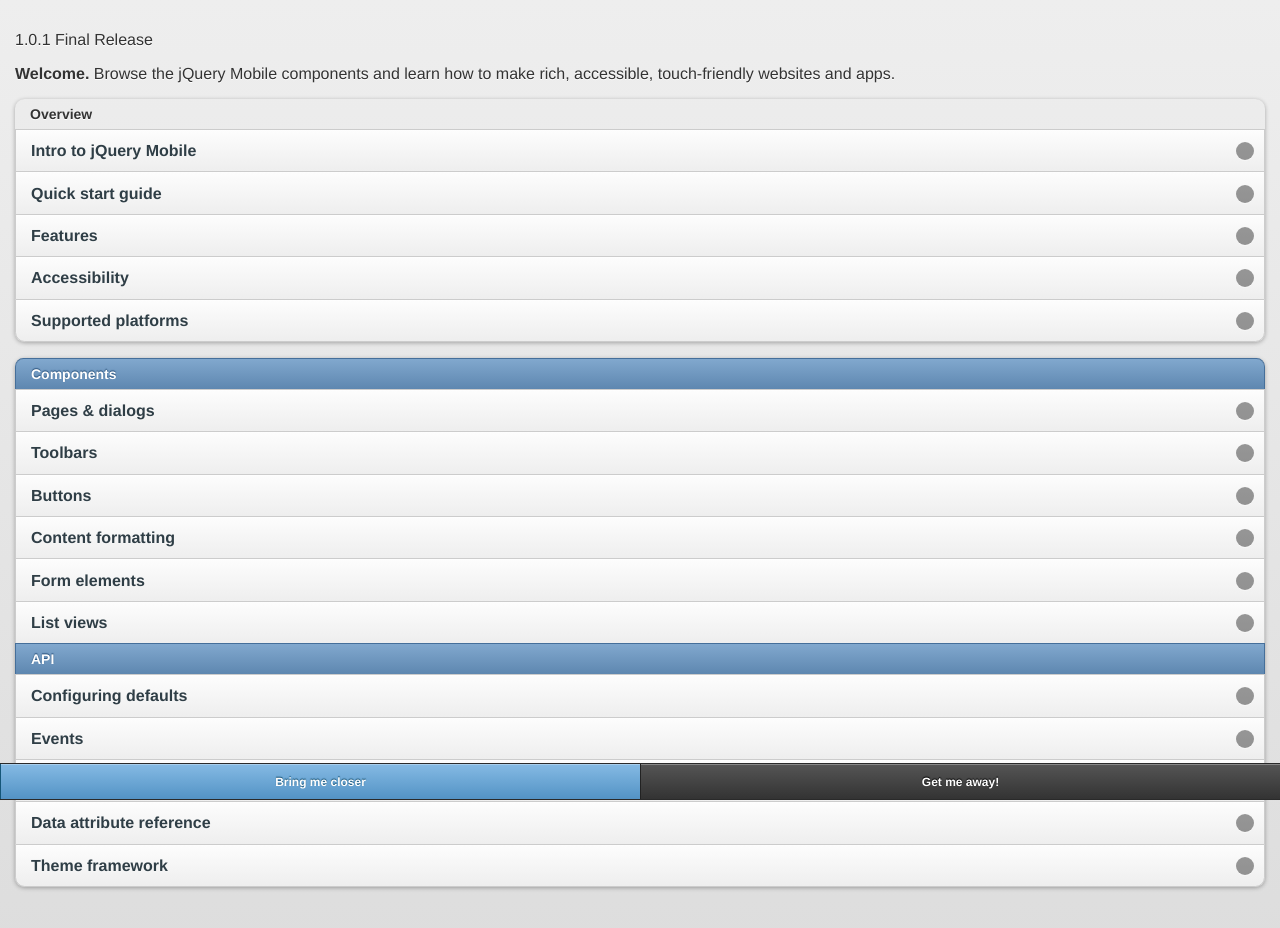
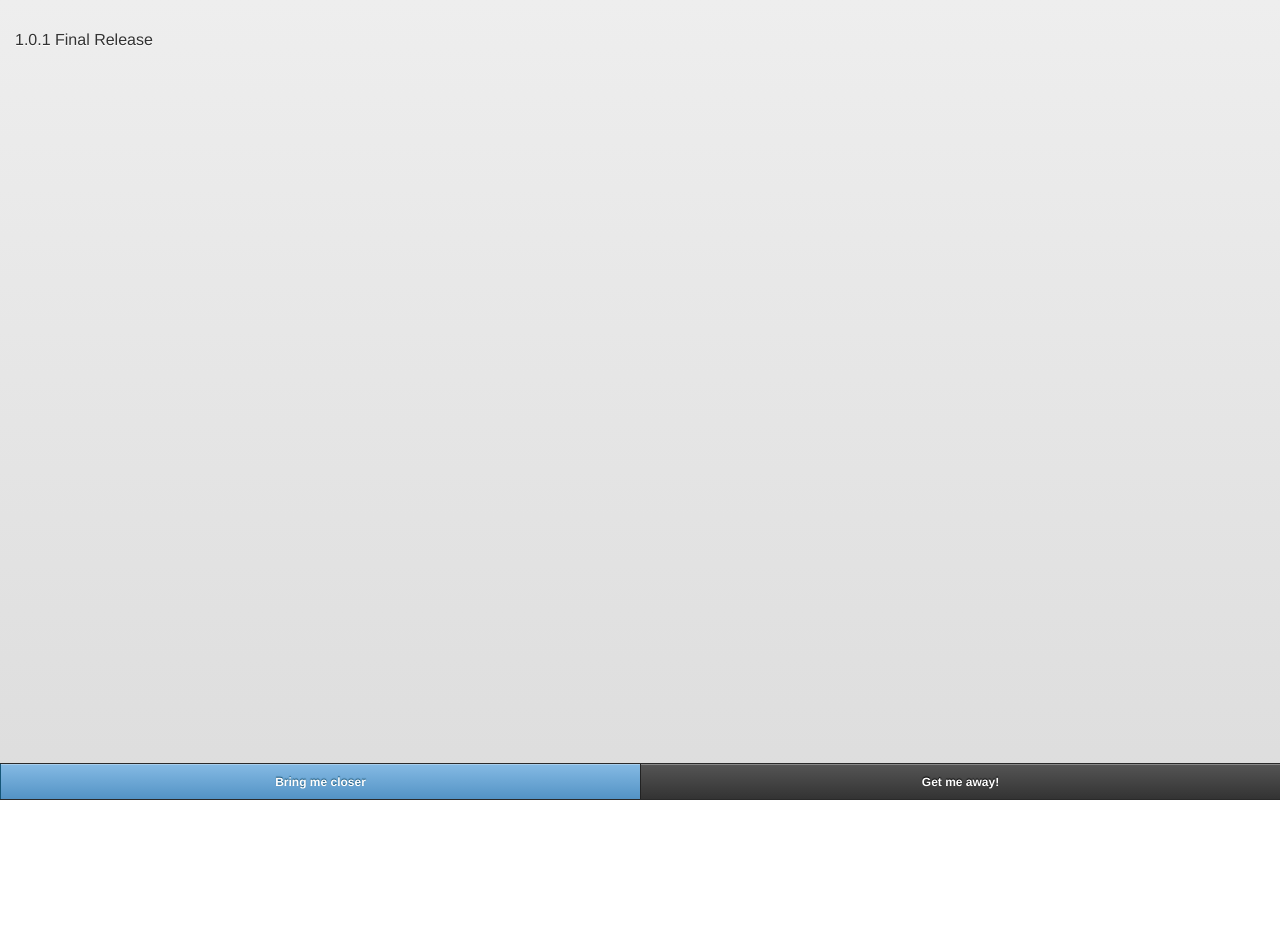
Before and after one commit to loleg/tower-track-ch, a plain HTML site: page index.html in a window 1280 px wide. After the commit the page ends 800 px from the top, so only its background shows below. Drawn offline with Linux system fonts and the light colour scheme.

```diff
--- a/index.html
+++ b/index.html
@@ -15,46 +15,6 @@
 		<p id="jqm-version">1.0.1 Final Release</p>
 
 
-		<div class="content-secondary">
-
-			<p class="intro"><strong>Welcome.</strong> Browse the jQuery Mobile components and learn how to make rich, accessible, touch-friendly websites and apps.</p>
-
-			<ul data-role="listview" data-inset="true" data-theme="c" data-dividertheme="f">
-				<li data-role="list-divider">Overview</li>
-				<li><a href="docs/about/intro.html">Intro to jQuery Mobile</a></li>
-				<li><a href="docs/about/getting-started.html">Quick start guide</a></li>
-				<li><a href="docs/about/features.html">Features</a></li>
-				<li><a href="docs/about/accessibility.html">Accessibility</a></li>
-				<li><a href="docs/about/platforms.html">Supported platforms</a></li>
-			</ul>
-
-		</div><!--/content-primary-->
-
-		<div class="content-primary">
-			<nav>
-
-
-				<ul data-role="listview" data-inset="true" data-theme="c" data-dividertheme="b">
-					<li data-role="list-divider">Components</li>
-					<li><a href="docs/pages/index.html">Pages &amp; dialogs</a></li>
-					<li><a href="docs/toolbars/index.html">Toolbars</a></li>
-					<li><a href="docs/buttons/index.html">Buttons</a></li>
-					<li><a href="docs/content/index.html">Content formatting</a></li>
-					<li><a href="docs/forms/index.html">Form elements</a></li>
-					<li><a href="docs/lists/index.html">List views</a></li>
-
-					<li data-role="list-divider">API</li>
-					<li><a href="docs/api/globalconfig.html">Configuring defaults</a></li>
-					<li><a href="docs/api/events.html">Events</a></li>
-					<li><a href="docs/api/methods.html">Methods &amp; Utilities</a></li>
-					<li><a href="docs/api/data-attributes.html">Data attribute reference</a></li>
-					<li><a href="docs/api/themes.html">Theme framework</a></li>
-
-
-				</ul>
-			</nav>
-		</div>
-
 
 
 	</div>
```
Also changed, not shown: map_osm.html (added, +55 -0 lines).
